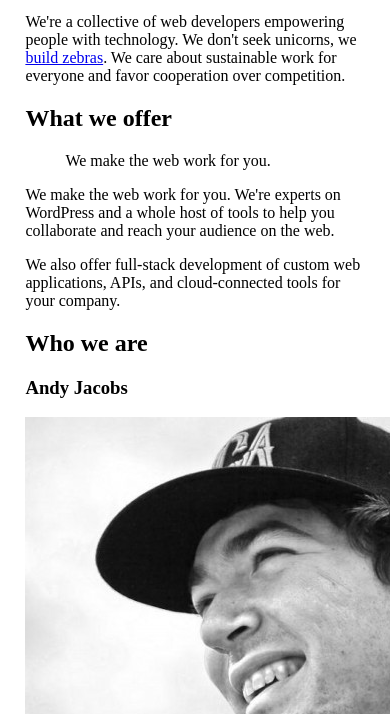
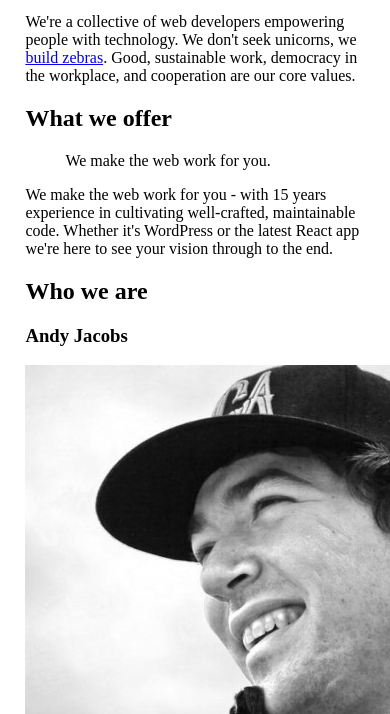
Before and after one commit to funwhilelost/seattledeveloperscoop-web, a Gatsby site: page / in a window 390 px wide. Shown: the part 130-844 px from the top of the page. Built offline with nearby package versions, Linux system fonts and the light colour scheme; Gatsby itself is replaced by a stand-in of ours.

Commit message:
Improving responsive layout

```diff
--- a/src/pages/index.js
+++ b/src/pages/index.js
@@ -56,8 +56,8 @@ const IndexPage = () => (
     >
       <p>We&apos;re a collective of web developers empowering people with technology.  We
       don&apos;t seek unicorns, we <a href="https://medium.com/@sexandstartups/zebrasfix-c467e55f9d96">
-      build zebras</a>.  We care about sustainable work for everyone and
-      favor cooperation over competition.</p>
+      build zebras</a>.  Good, sustainable work, democracy in the workplace,
+      and cooperation are our core values.</p>
 
       {/* <Link to="/page-2/">Go to page 2</Link> */}
 
@@ -69,12 +69,9 @@ const IndexPage = () => (
         </blockquote>
       </aside>
 
-      <p>We make the web work for you.  We&apos;re experts on WordPress and a whole
-      host of tools to help you collaborate and reach your audience on the
-      web.</p>
-
-      <p>We also offer full-stack development of custom web applications, APIs,
-      and cloud-connected tools for your company.</p>
+      <p>We make the web work for you - with 15 years experience in cultivating
+      well-crafted, maintainable code.  Whether it&apos;s WordPress or the
+      latest React app we&apos;re here to see your vision through to the end.</p>
 
       <h2>Who we are</h2>
 
```
Also changed, not shown: src/styles/index.scss (+23 -2 lines).
